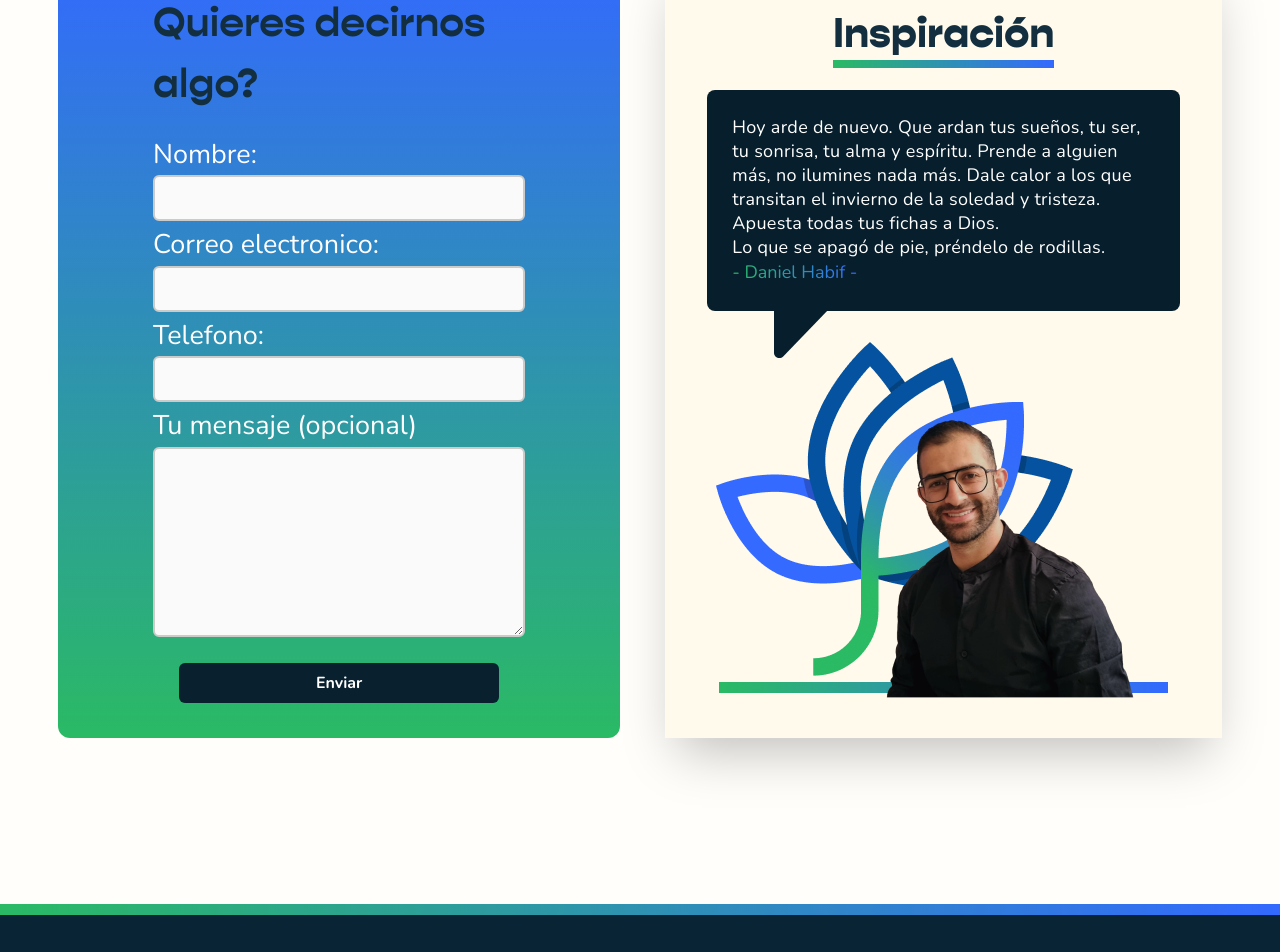
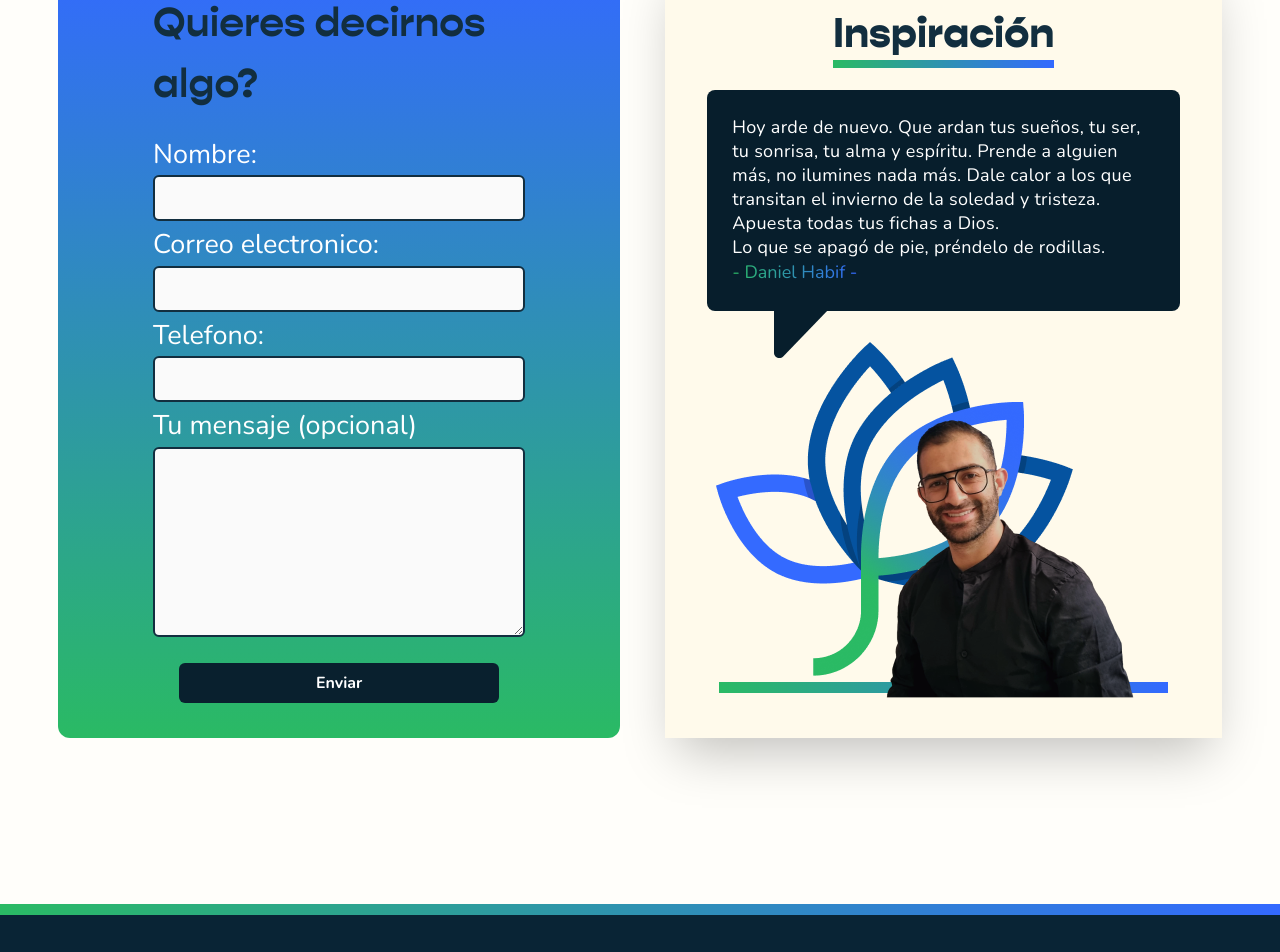
Before and after one commit to revdev-earth/JonathanPFrontend, a React (Vite) app: page / in a window 1280 px wide. Shown: the part 5341-6293 px from the top of the page. Built offline with nearby package versions, Linux system fonts and the light colour scheme.

Commit message:
color border form section7.

```diff
--- a/src/Sections/7/index.tsx
+++ b/src/Sections/7/index.tsx
@@ -120,7 +120,7 @@ const Section7 = () => {
               className="
                 w-full bg-[#FAFAFA] rounded-md
                 h-[28px] md:h-[46px]
-                border-2 border-[#CBCBC9]
+                border-2 border-[#122E3F]
               "
             />
           </label>
@@ -133,7 +133,7 @@ const Section7 = () => {
               className="
                 w-full bg-[#FAFAFA] rounded-md
                 h-[28px] md:h-[46px]
-                border-2 border-[#CBCBC9]
+                border-2 border-[#122E3F]
               "
             />
           </label>
@@ -146,7 +146,7 @@ const Section7 = () => {
               className="
                 w-full bg-[#FAFAFA] rounded-md
                 h-[28px] md:h-[46px]
-                border-2 border-[#CBCBC9]
+                border-2 border-[#122E3F]
               "
             />
           </label>
@@ -157,7 +157,7 @@ const Section7 = () => {
               id="tel"
               className="
                 w-full bg-[#FAFAFA] rounded-md h-[120px] md:h-[190px]
-                border-2 border-[#CBCBC9]
+                border-2 border-[#122E3F]
               "
             />
           </label>
```
